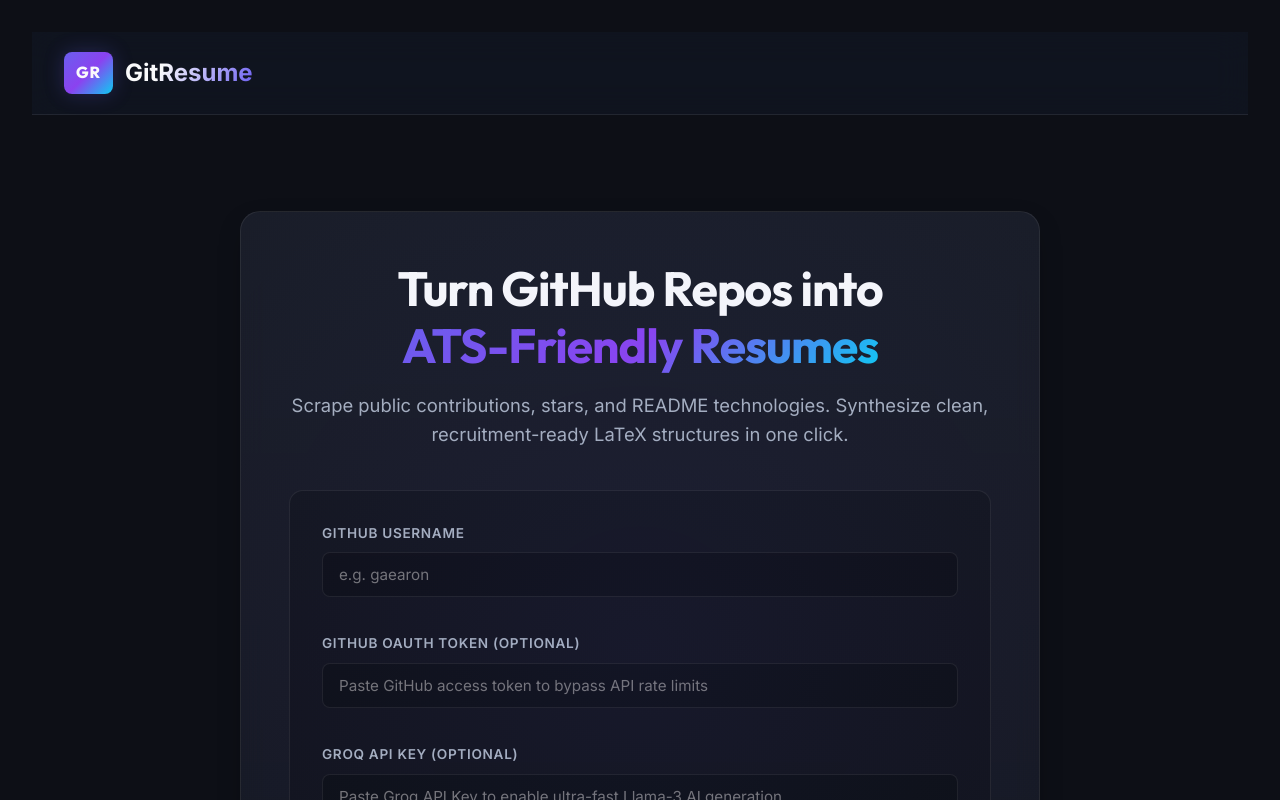
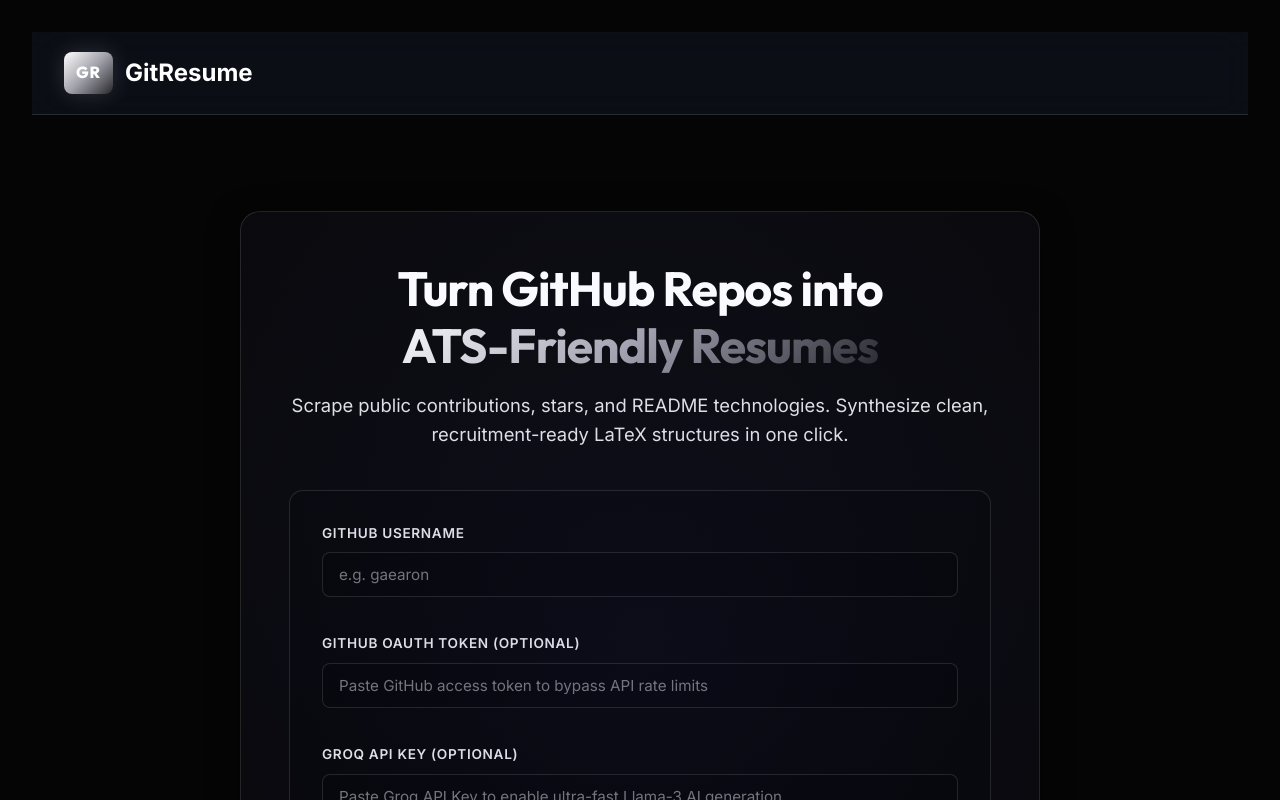
Before and after one commit to nidheerakesh/GitResume, a React (Vite) app in the folder frontend/: page / in a window 1280 px wide. Shown: the top 800 px of the page. Built offline with nearby package versions, Linux system fonts and the light colour scheme; a web font is replaced by a local one.

Commit message:
style: apply premium enamel black background and high-contrast white text styles

```diff
--- a/frontend/src/index.css
+++ b/frontend/src/index.css
@@ -11,35 +11,35 @@
   --font-mono: 'JetBrains Mono', ui-monospace, monospace;
 
   /* HSL Color System */
-  --hue-primary: 245; /* Indigo */
-  --hue-accent: 190;  /* Cyan */
+  --hue-primary: 0; /* White / Silver */
+  --hue-accent: 240; /* Darker Silver */
 
-  /* Slate/Obsidian Base colors */
-  --bg-dark: hsl(230, 25%, 7%);
-  --bg-surface: hsl(225, 20%, 12%);
-  --bg-surface-elevated: hsl(225, 18%, 18%);
+  /* Enamel Obsidian Base colors */
+  --bg-dark: #050506;             /* Deepest glossy enamel black */
+  --bg-surface: #0a0a0c;          /* High-gloss obsidian surface */
+  --bg-surface-elevated: #121216; /* Elevated platinum black grey */
 
-  --primary: hsl(var(--hue-primary), 85%, 65%);
-  --primary-glow: hsla(var(--hue-primary), 85%, 65%, 0.15);
-  --accent: hsl(var(--hue-accent), 90%, 50%);
+  --primary: #ffffff;             /* Crisp pure white */
+  --primary-glow: rgba(255, 255, 255, 0.08);
+  --accent: #a1a1aa;              /* Elegant platinum silver */
 
-  --text-primary: hsl(210, 20%, 98%);
-  --text-secondary: hsl(215, 15%, 70%);
-  --text-muted: hsl(215, 10%, 50%);
+  --text-primary: #ffffff;        /* Pure high-contrast white */
+  --text-secondary: #e4e4e7;      /* Crisp off-white */
+  --text-muted: #88888e;          /* Elegant silver grey */
 
-  --border-light: hsla(220, 20%, 100%, 0.08);
-  --border-glow: hsla(var(--hue-primary), 80%, 65%, 0.3);
+  --border-light: rgba(255, 255, 255, 0.12); /* Sharp high-contrast outline */
+  --border-glow: rgba(255, 255, 255, 0.45);
 
-  --gradient-cosmic: linear-gradient(135deg, hsl(245, 80%, 65%) 0%, hsl(265, 85%, 60%) 50%, hsl(190, 90%, 50%) 100%);
-  --gradient-glass: linear-gradient(180deg, hsla(225, 20%, 15%, 0.7) 0%, hsla(225, 20%, 10%, 0.8) 100%);
+  --gradient-cosmic: linear-gradient(135deg, #ffffff 0%, #a1a1aa 50%, #27272a 100%); /* Breathtaking monochrome gloss */
+  --gradient-glass: linear-gradient(180deg, rgba(10, 10, 12, 0.9) 0%, rgba(5, 5, 6, 0.98) 100%);
 
   --radius-sm: 8px;
   --radius-md: 14px;
   --radius-lg: 20px;
 
-  --shadow-sm: 0 2px 8px rgba(0, 0, 0, 0.15);
-  --shadow-md: 0 10px 30px -10px rgba(0, 0, 0, 0.4);
-  --shadow-glow: 0 0 20px hsla(var(--hue-primary), 85%, 65%, 0.25);
+  --shadow-sm: 0 2px 8px rgba(0, 0, 0, 0.6);
+  --shadow-md: 0 10px 40px -10px rgba(0, 0, 0, 0.9);
+  --shadow-glow: 0 0 25px rgba(255, 255, 255, 0.15);
 
   transition: background-color 0.3s ease;
 }
@@ -169,7 +169,7 @@
 
 .btn-primary {
   background: var(--gradient-cosmic);
-  color: var(--text-primary);
+  color: #050506; /* Crisp dark enamel black text for readability */
   box-shadow: var(--shadow-sm);
 }
 
@@ -186,7 +186,7 @@
 }
 
 .btn-secondary:hover {
-  background: hsl(225, 18%, 24%);
+  background: #1f1f26; /* Beautiful charcoal grey */
   border-color: var(--primary);
   transform: translateY(-1px);
 }
```
